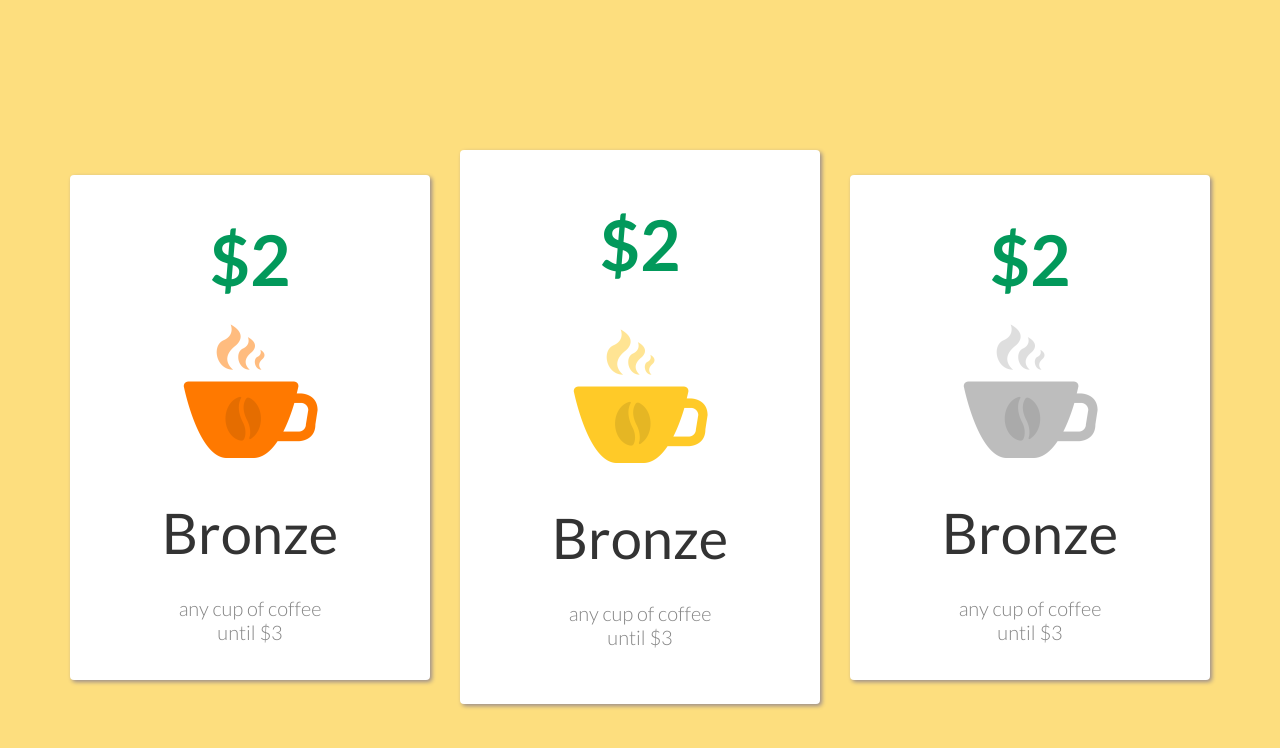
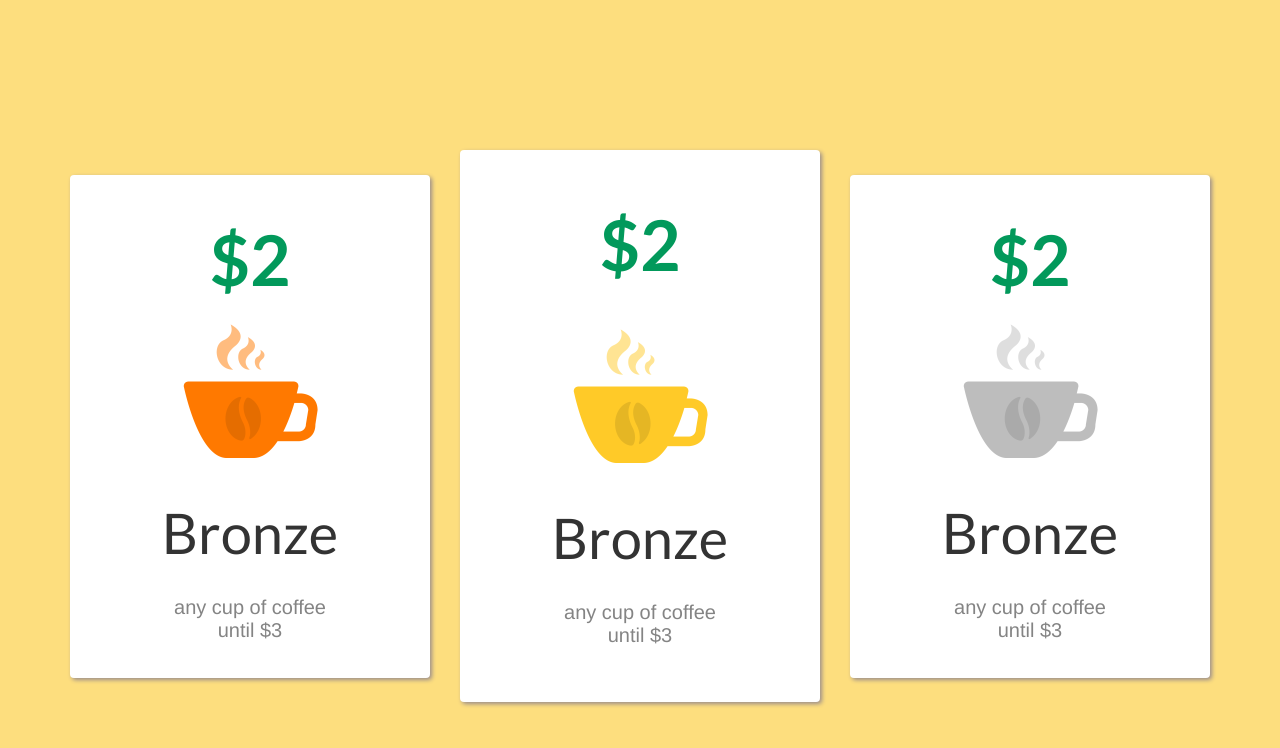
Before and after one commit to AlexOrd/beetroot_fe, a plain HTML site: page lesson_6/practice/index.html in a window 1280 px wide. Drawn offline with Linux system fonts and the light colour scheme.

Commit message:
add lesson 7

```diff
--- a/lesson_6/practice/styles.css
+++ b/lesson_6/practice/styles.css
@@ -5,7 +5,7 @@
 }
 
 body {
-    font-family: 'Lato', sans-serif;
+    font-family: Lato, Helvetica, sans-serif;
     background-color: #fdde7e;
 }
 
@@ -58,6 +58,7 @@ img {
 }
 
 .descr {
+    font-family: Helvetica;
     font-size: 20px;
     color: #848484;
     font-weight: 300;
```
Also changed, not shown: 4 other files.
